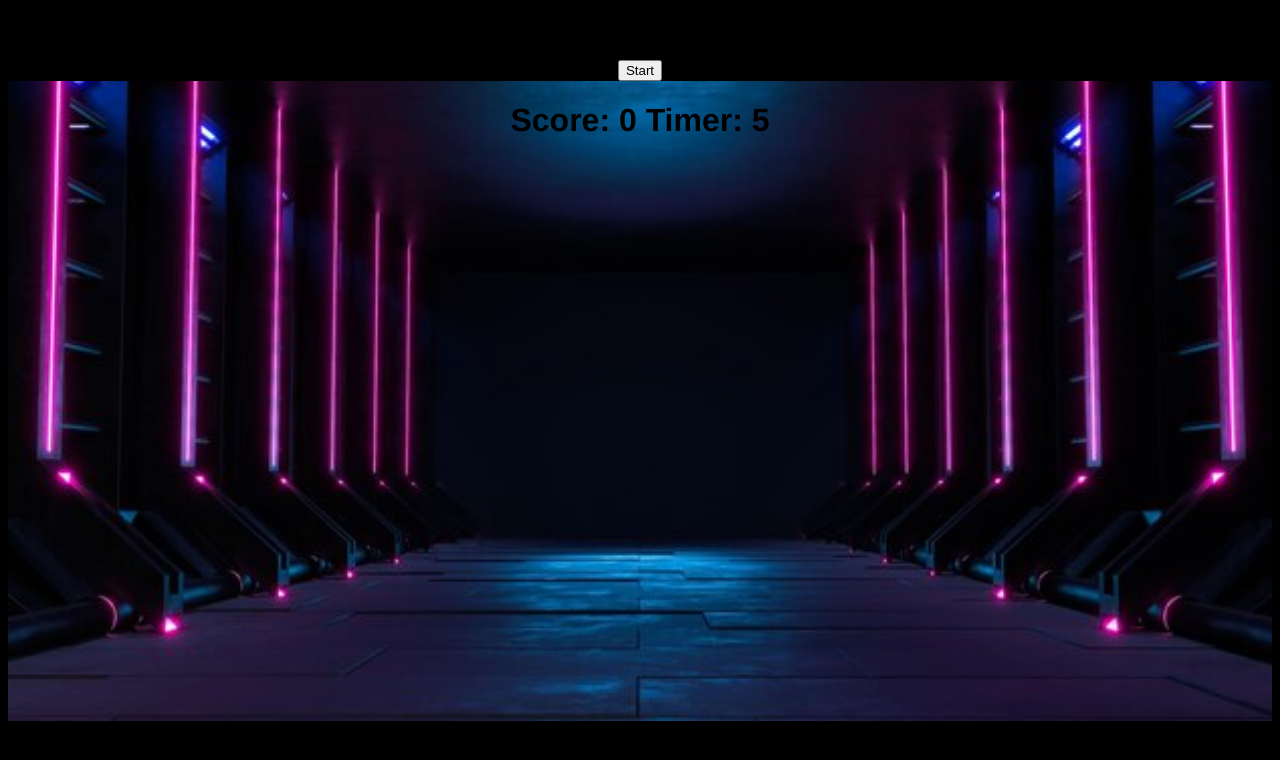
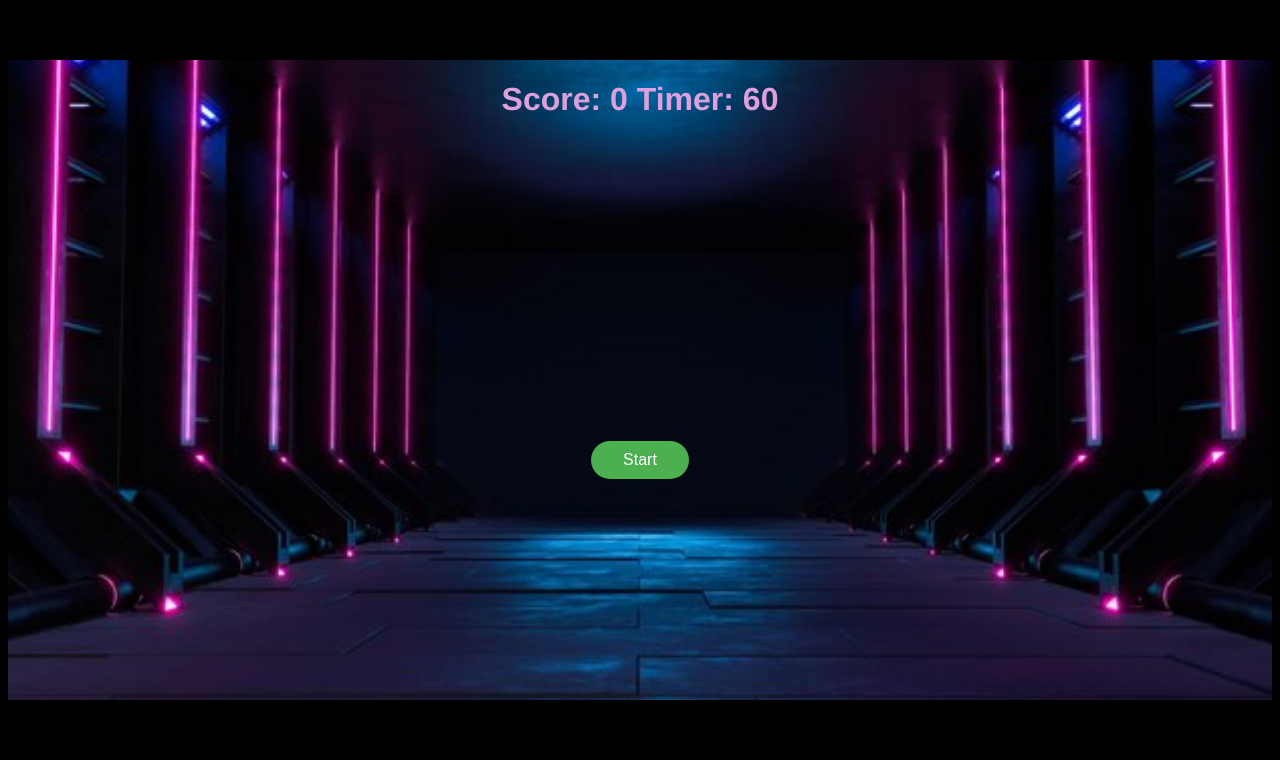
Before and after one commit to CoderDill/aim-train-vue, a Vue app: page /aim in a window 1280 px wide. Shown: the top 760 px of the page. Built offline with nearby package versions, Linux system fonts and the light colour scheme.

Commit message:
Timer/Buttons working

```diff
--- a/src/components/AimRange.vue
+++ b/src/components/AimRange.vue
@@ -1,9 +1,11 @@
 <template>
-<div>
-  <button v-if="!isRunning" @click="startGame">Start</button>
-</div>
   <div class="aimRange">
     <h1>Score: {{ score }} Timer: {{ timerCount }}</h1>
+    <div v-if="isRunning" class="target" @click="addScore"></div>
+    <div class="btn-container" >
+    <button v-if="!isRunning && gameOver" @click="startGame" class="btn">Start</button>
+    <button v-if="!isRunning && !gameOver" @click="reset" class="btn">Reset</button>
+    </div>
   </div>
 </template>
 
@@ -16,14 +18,16 @@ export default {
   data() {
     return {
       score: 0,
-      timerCount: 5,
-      isRunning: false
+      timerCount: 60,
+      isRunning: false,
+      gameOver: true
     }
   },
   watch: {
     timerCount(newTime) {
       if (newTime === 0) {
         this.isRunning = false;
+        this.gameOver = false;
         clearInterval(this.interval)
       }
     }
@@ -31,18 +35,27 @@ export default {
   methods: {
     startGame() {
       this.isRunning = true;
+      this.gameOver = false;
       this.interval = setInterval(() => {
         this.timerCount--
       }, 1000);
     },
     addScore() {
       this.score++
+    },
+    reset() {
+      this.score = 0;
+      this.timerCount = 60;
+      this.gameOver = true;
     }
   }
 };
 </script>
 
 <style>
+h1 {
+  color: plum
+}
 .aimRange {
   position: relative;
   display: block;
@@ -55,4 +68,28 @@ export default {
   cursor: crosshair;
   overflow: hidden;
 }
+.btn {
+  background-color: #4CAF50; /* Green */
+  border: none;
+  color: white;
+  padding: 10px 32px;
+  text-align: center;
+  text-decoration: none;
+  font-size: 16px;
+  border-radius: 30px;
+}
+.btn-container {
+  margin: 0;
+  position: relative;
+  top: 50%;
+  -ms-transform: translateY(-50%);
+  transform: translateY(-50%);
+}
+.target {
+  height: 35px;
+  width: 35px;
+  border-radius: 50%;
+  color: lavender;
+  background-color: lavender;
+}
 </style>
```
